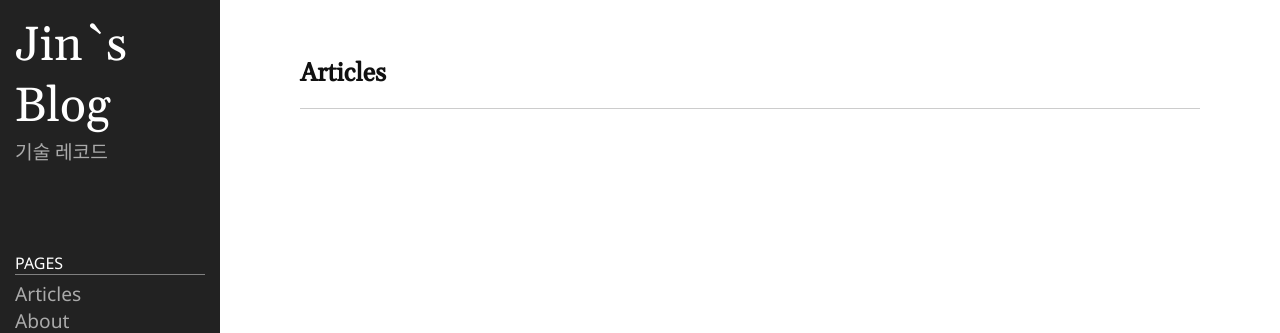
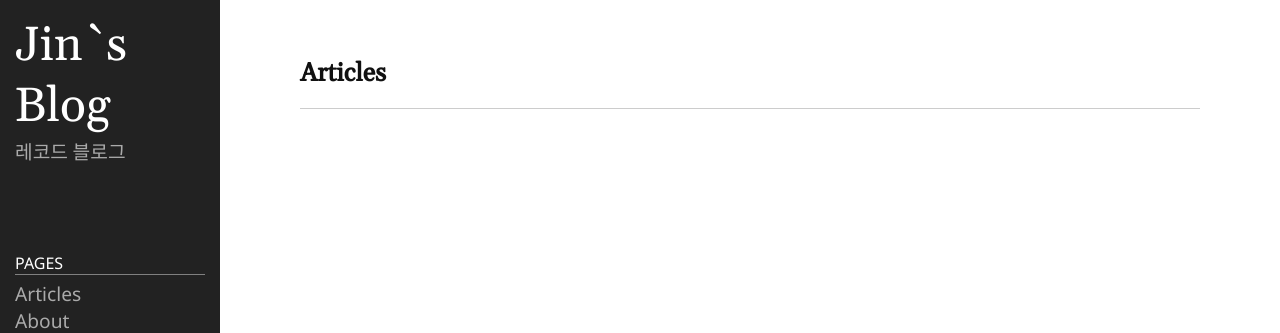
Before and after one commit to 0626na/0626na.github.io, a Jekyll site: the page built from index.md, in a window 1280 px wide. Shown: the top 333 px of the page. Built offline with Jekyll 4.4.1, drawn with Linux system fonts in a browser that asks for light colours.

Commit message:
Update _config.yml

```diff
--- a/_config.yml
+++ b/_config.yml
@@ -21,7 +21,7 @@
 title: Jin`s Blog
 email: 0626na@gmail.com
 description: >- # this means to ignore newlines until "baseurl:"
-  기술 레코드
+  레코드 블로그
 # baseurl: "/" # the subpath of your site, e.g. /blog
 # url: "http://ejjoo.github.io" # the base hostname & protocol for your site, e.g. http://example.com
 github_username: 0626na
```
